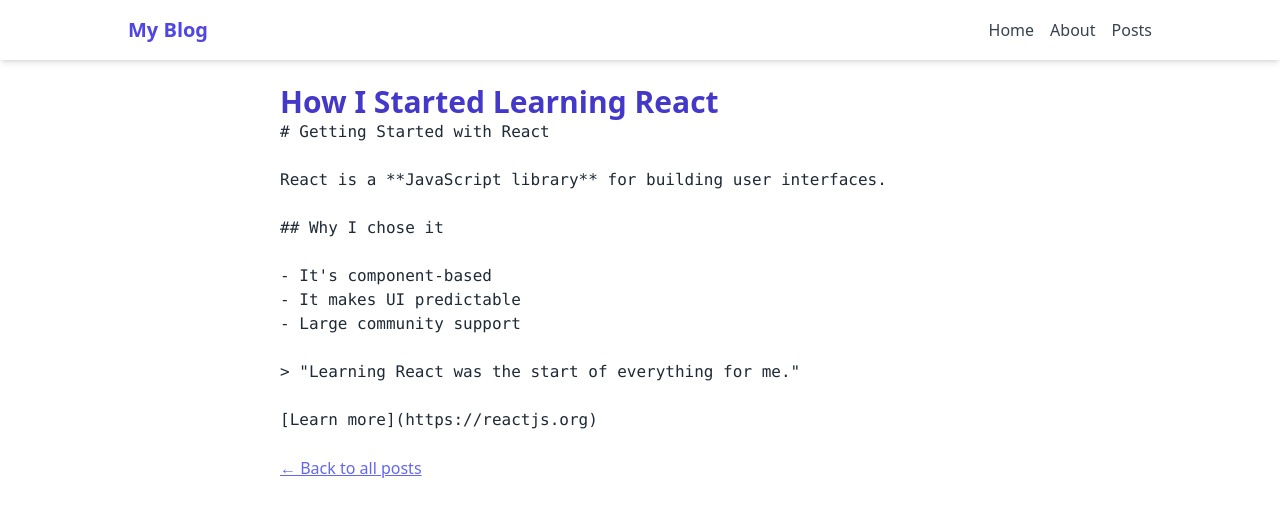
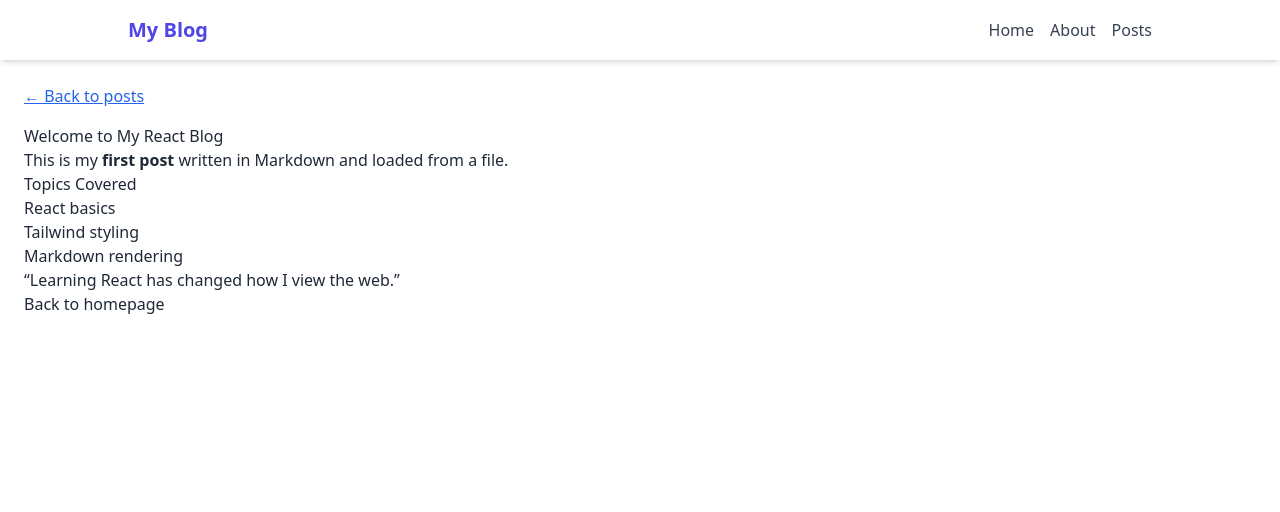
Before and after one commit to iamregha/react-blog-project, a React (Create React App) app: page /posts/1 in a window 1280 px wide. Shown: the top 512 px of the page. Built offline with nearby package versions, Linux system fonts and the light colour scheme.

Commit message:
Day 6: Load and render blog content from Markdown file

```diff
--- a/src/pages/PostDetail.jsx
+++ b/src/pages/PostDetail.jsx
@@ -1,67 +1,29 @@
+import { useEffect, useState } from "react";
+import { useParams, Link } from "react-router-dom";
 import ReactMarkdown from "react-markdown";
-import { useParams, Link } from "react-router-dom";
 
-const posts = [
-  {
-    id: 1,
-    title: "How I Started Learning React",
-    summary: "...",
-    content: `
-    # Getting Started with React
+export default function PostDetail() {
+  const { id } = useParams();
+  const [content, setContent] = useState("");
 
-    React is a **JavaScript library** for building user interfaces.
-
-    ## Why I chose it
-
-    - It's component-based
-    - It makes UI predictable
-    - Large community support
-
-    > "Learning React was the start of everything for me."
-
-    [Learn more](https://reactjs.org)
-    `
-  },
-  {
-    id: 2,
-    title: "What Tailwind CSS Taught Me",
-    summary: "Tailwind made my styling much faster and cleaner...",
-    content: "Tailwind CSS has changed how I approach frontend design entirely.",
-  },
-  {
-    id: 3,
-    title: "Why I’m Building a Blog in Public",
-    summary: "Sharing my progress helps keep me accountable...",
-    content: "Public learning gives me pressure and encouragement to keep going.",
-  },
-];
-
-const PostDetail = () => {
-  const { id } = useParams();
-  const post = posts.find((p) => p.id === parseInt(id));
-
-  if (!post) {
-    return (
-      <div className="p-6 text-red-600 text-center">
-        <h2>Post not found</h2>
-        <Link to="/posts" className="text-indigo-600 underline">← Go back</Link>
-      </div>
-    );
-  }
+  useEffect(() => {
+    import(`../posts/first-post.md`)
+      .then((res) => fetch(res.default))
+      .then((res) => res.text())
+      .then((text) => setContent(text))
+      .catch((err) => {
+        console.error("Error loading markdown:", err);
+        setContent("Post not found.");
+      });
+  }, []);
 
   return (
-    <div className="p-6 max-w-3xl mx-auto">
-      <h1 className="text-3xl font-bold text-indigo-700">{post.title}</h1>
+    <div className="p-6">
+      <Link to="/" className="text-blue-600 underline mb-4 inline-block">← Back to posts</Link>
+
       <div className="prose max-w-none text-gray-800">
-      <ReactMarkdown>
-        {post.content}
-      </ReactMarkdown>
+        <ReactMarkdown>{content}</ReactMarkdown>
       </div>
-      <Link to="/posts" className="block mt-6 text-indigo-500 underline">← Back to all posts</Link>
     </div>
   );
-};
-
-export default PostDetail;
-// This component displays the details of a single post.
-// It uses the `useParams` hook to get the post ID from the URL, and then finds the corresponding post in the `posts` array.
+}
--- /dev/null
+++ b/src/posts/first-post.md
@@ -0,0 +1,13 @@
+# Welcome to My React Blog
+
+This is my **first post** written in Markdown and loaded from a file.
+
+## Topics Covered
+
+- React basics
+- Tailwind styling
+- Markdown rendering
+
+> “Learning React has changed how I view the web.”
+
+[Back to homepage](/)
```
